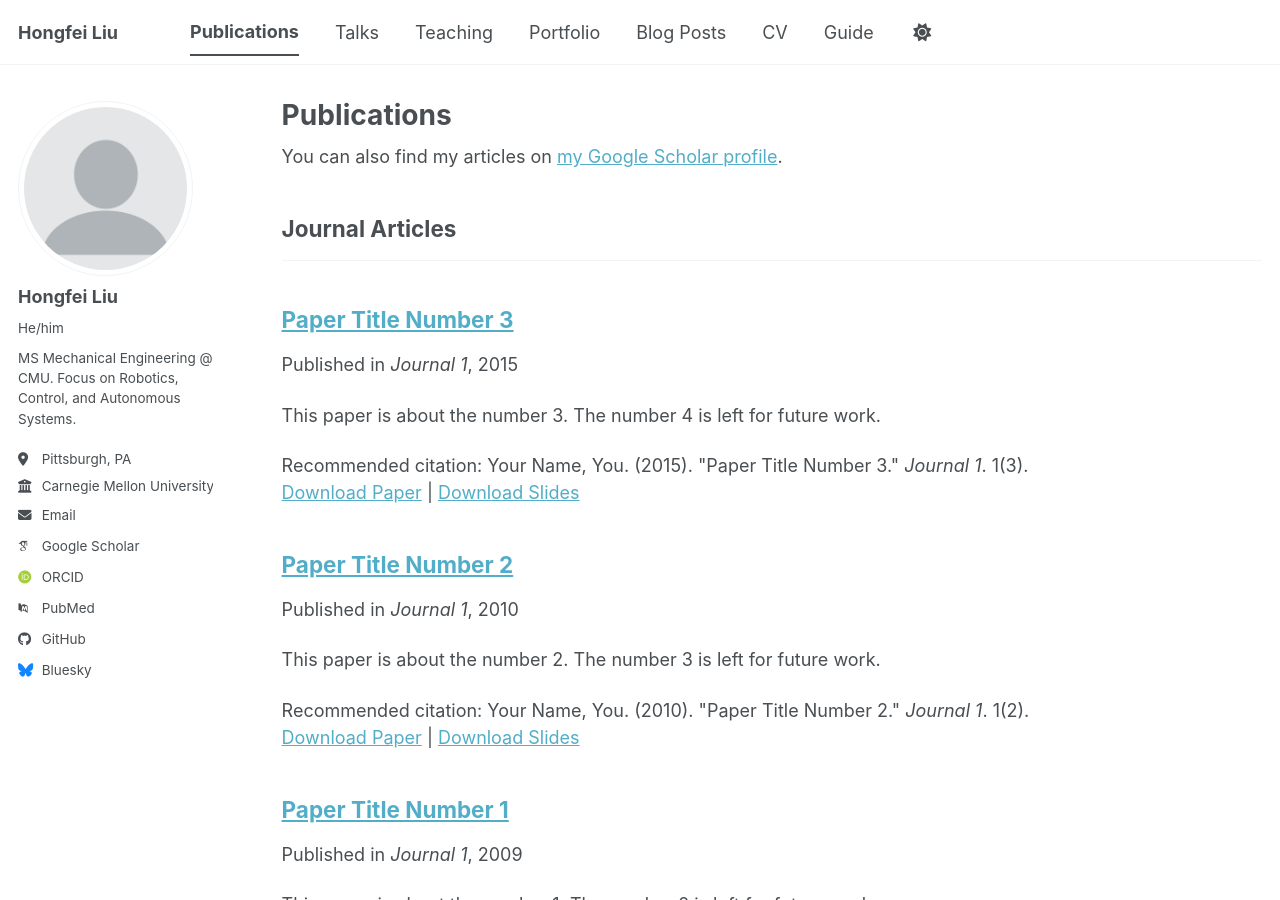
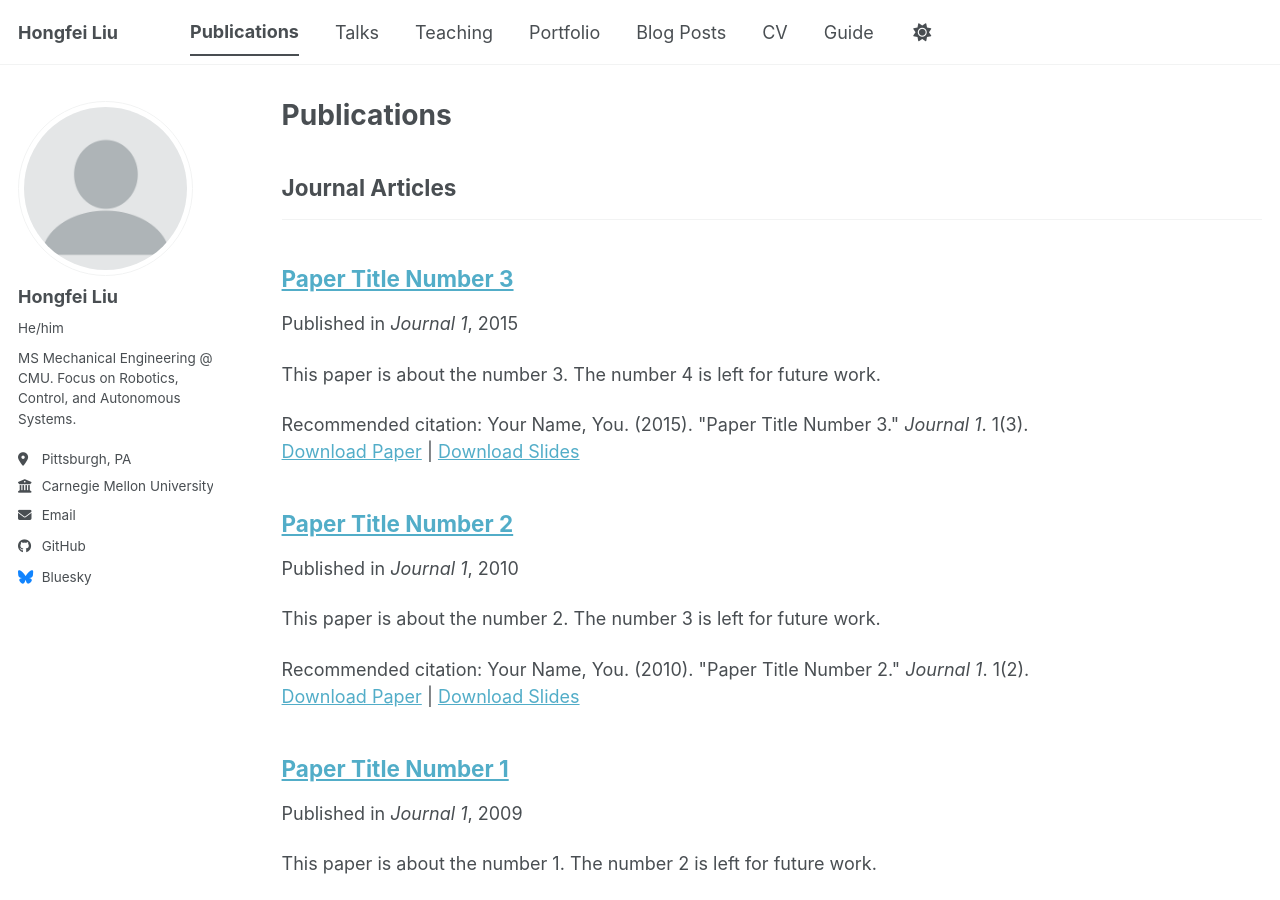
Before and after one commit to liuk70687-dotcom/hongfeiliu.github.io, a Jekyll site: the page built from _pages/publications.html, in a window 1280 px wide and 900 px high. Built offline with Jekyll 4.4.1, drawn with Linux system fonts in a browser that asks for light colours; some web fonts are replaced; a script bundle is joined from its source files by our own code; library files that are not in the unit come from our copies; some of the changed lines change nothing that is shown.

Commit message:
Update _config.yml

```diff
--- a/_config.yml
+++ b/_config.yml
@@ -33,18 +33,18 @@
   email            : "hongfeil@andrew.cmu.edu"
 
   # Academic websites
-  academia         : # URL
-  arxiv            : # URL - Update with the correct link to your profile
-  googlescholar    : "https://scholar.google.com/citations?user=PS_CX0AAAAAJ"
-  inspire-hep      : # URL
-  impactstory      : # URL
-  orcid            : "https://orcid.org/yourorcidurl"
-  semantic         : # URL
-  ssrn             : # URL
-  pubmed           : "https://www.ncbi.nlm.nih.gov/pubmed/?term=john+snow"
-  researchgate     : # URL
-  scopus           : # URL
-  zotero           : # URL
+  academia         :
+  arxiv            :
+  googlescholar    :
+  inspire-hep      :
+  impactstory      :
+  orcid            :
+  semantic         :
+  ssrn             :
+  pubmed           :
+  researchgate     :
+  scopus           :
+  zotero           :
 
 
   # Repositories and software development
```
